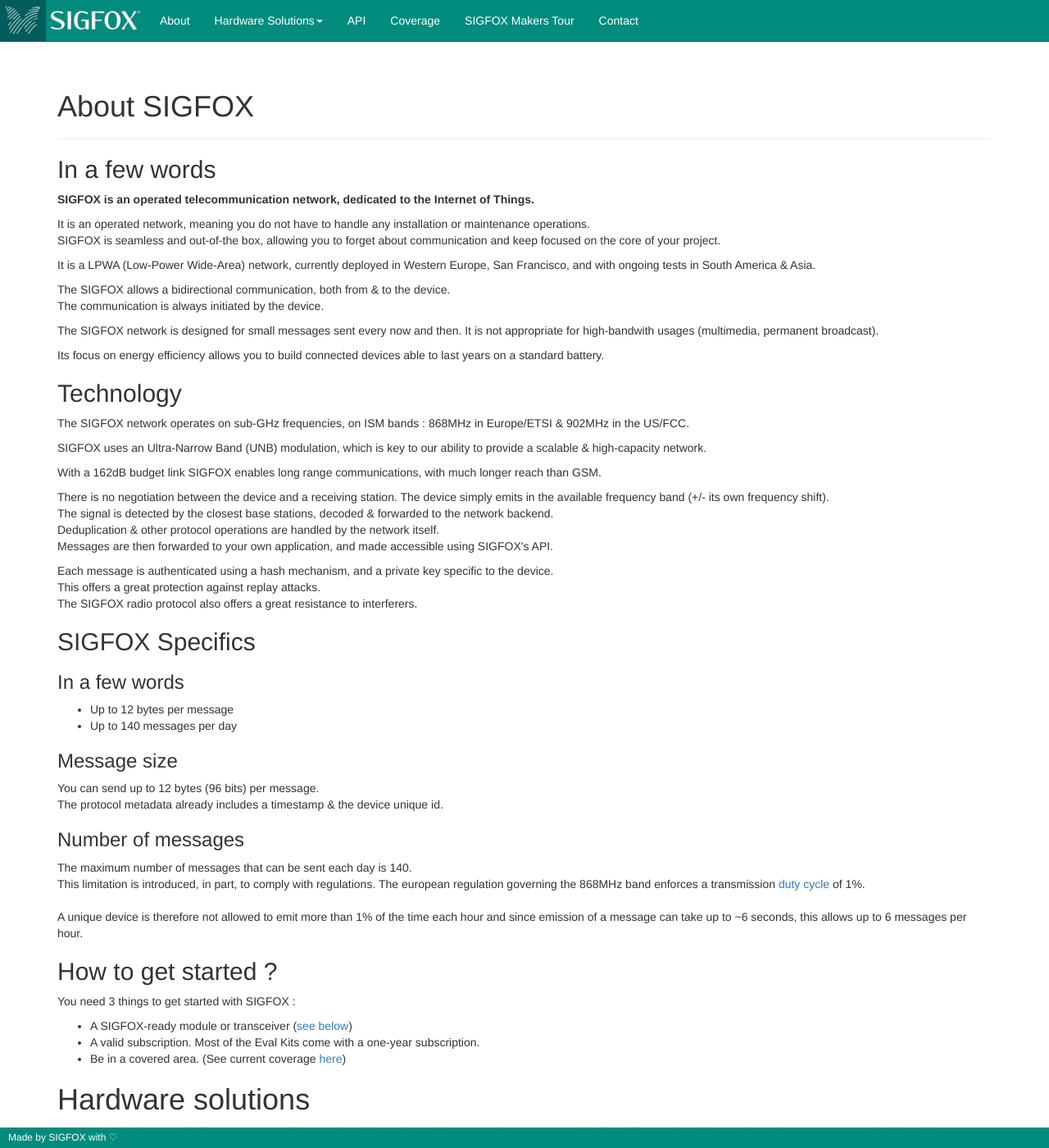
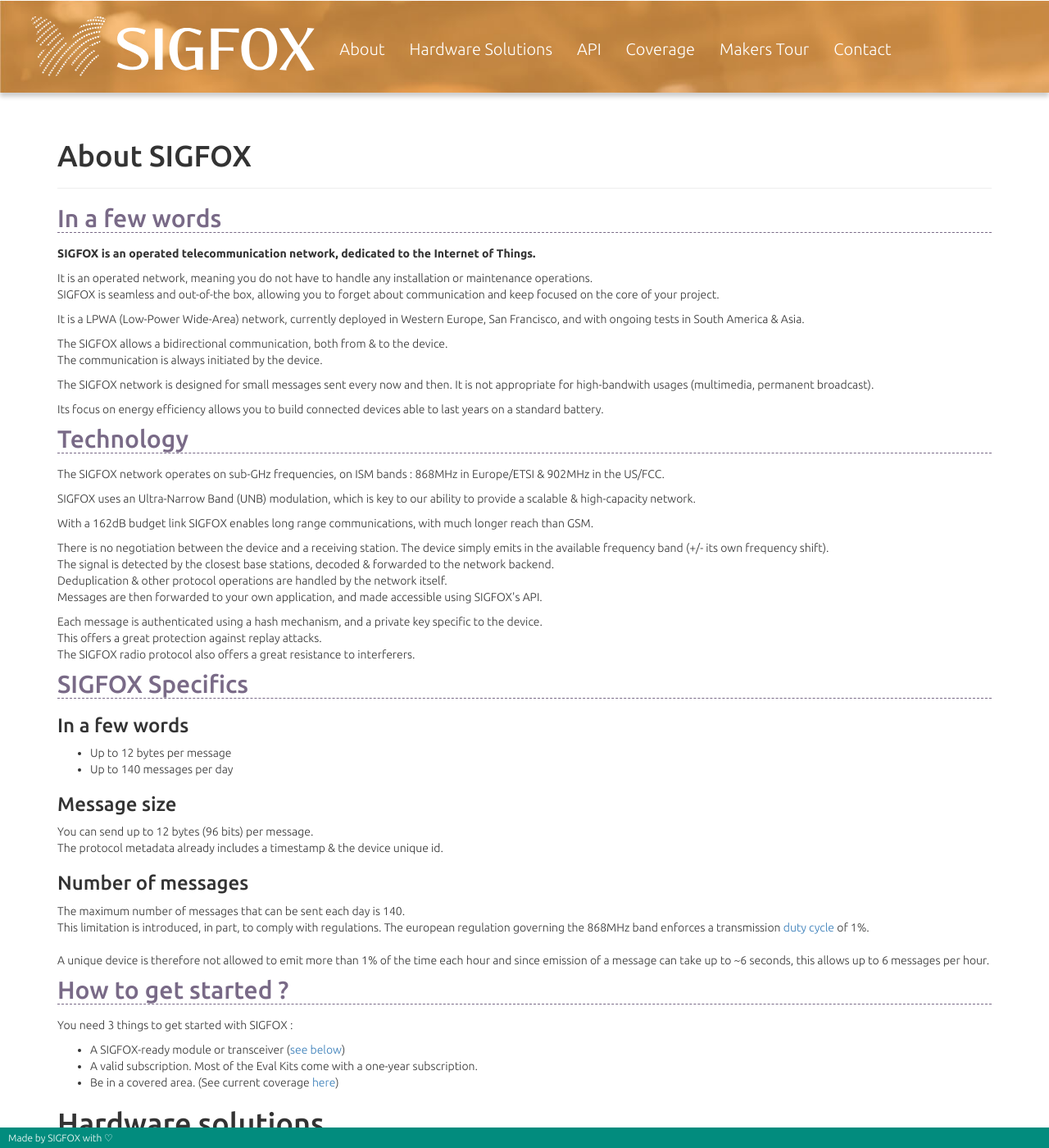
Before and after one commit to sigfox/makers.sigfox.com, a Jekyll site: the page built from index.html, in a window 1280 px wide and 1400 px high. Shown: the whole window at 82% size. Built offline with Jekyll 4.4.1, drawn with Linux system fonts in a browser that asks for light colours.

Commit message:
Header v2

```diff
--- a/_includes/nav.html
+++ b/_includes/nav.html
@@ -1,6 +1,10 @@
 <nav class="navbar navbar-inverse navbar-fixed-top" id="main-nav">
-  <div class="container">
     <div class="navbar-header">
+      <div class="navbar-toggle collapsed sigfox-logo">
+        <a target="_www" href="//www.sigfox.com" aria-expanded="false" aria-controls="navbar">
+          <img src="/img/sigfox-logo-white.svg" />
+        </a>
+      </div>
       <button type="button" class="navbar-toggle collapsed" data-toggle="collapse" data-target="#navbar" aria-expanded="false" aria-controls="navbar">
         <span class="sr-only">Toggle navigation</span>
         <span class="icon-bar"></span>
@@ -9,29 +13,19 @@
       </button>
     </div>
     <div id="navbar" class="navbar-collapse collapse">
+      <div class="sigfox-logo">
+        <a target="_www" href="//www.sigfox.com">
+          <img src="/img/sigfox-logo-white.svg" />
+        </a>
+      </div>
       <ul class="nav navbar-nav">
         <li class="active"><a href="#about">About</a></li>
-        <li>
-            <a href="#" class="dropdown-toggle" data-toggle="dropdown" role="button" aria-expanded="false">
-              Hardware Solutions<span class="caret"></span>
-            </a>
-            <ul class="dropdown-menu" role="menu"></li>
-              <li><a href="#transceivers">Transceivers</a></li>
-              <li role="presentation" class="divider"></li>
-              <li><a href="#soc">Sytems On Chip</a></li>
-              <li role="presentation" class="divider"></li>
-              <li><a href="#modules">Modules</a></li>
-              <li role="presentation" class="divider"></li>
-              <li><a href="#evk-dev-kits">Dev kits: Arduino, Raspberry Pi, ..</a></li>
-              <li role="presentation" class="divider"></li>
-            </ul>
-        </li>
+        <li class="active"><a href="#hardware-solutions">Hardware Solutions</a></li>
         <li><a href="#api">API</a></li>
         <!-- <li><a href="#code">Code samples</a></li> -->
-        <li><a href="#coverage">Coverage</a></li>
-        <li><a href="/tour">SIGFOX Makers Tour</a></li>
+        <li><a href="http://www.sigfox.com/coverage" target="_www">Coverage</a></li>
+        <li><a href="/tour">Makers Tour</a></li>
         <li><a href="#contact">Contact</a></li>
       </ul>
     </div><!--/.nav-collapse -->
-  </div>
 </nav>
--- a/css/style.scss
+++ b/css/style.scss
@@ -6,61 +6,137 @@
 $almostwhite: #fffffe;
 $darkgray: #8c8c8c;
 $lighgray: #d8d8d8;
-$shadow: 0 2px 2px 0px rgba(0, 0, 0, 0.24), 0 0px 2px 0px rgba(0, 0, 0, 0.12);
+$shadow: 0px 5px 5px rgba(0, 0, 0, 0.19);
 $greenshadow: 2px 2px 2px 2px rgba(1, 93, 91, 0.5);
 
+$purple: #796A87;
+
 body{
-  padding:70px 0 35px 0;
-}
-.navbar, .navbar-inverse{
-  background-color: $lightgreen;
-}
-.navbar{
-  background-image: url('/img/logo-sigfox.png');
-  background-repeat: no-repeat;
-  background-size: contain;
-  .container{
-    width:100%;
-    padding-left:180px;
+  padding:130px 0 35px 0;
+  font-family: "Ubuntu",sans-serif;
+  font-weight: lighter;
+  @media (max-width: 768px){
+    padding-top: 80px;
   }
 }
 
-.navbar-inverse{
-  border-color: $darkgreen;
-  .navbar-toggle{
-    border-color: $almostwhite;
+.navbar, .navbar-inverse{
+
+  vertical-align: baseline;
+  padding: 20px 3%;
+  background-image: url(../img/bg-header.jpg);
+  background-repeat: no-repeat;
+  background-size: cover;
+  background-position: 0 0;
+  border:none;
+
+  color: #fff;
+  font-size: 20px;
+  box-shadow: $shadow;
+
+  @media (max-width: 768px){
+    padding:0;
   }
-  .navbar-nav > li > a{
-    color:$almostwhite;
-  }
-  .navbar-nav{
-    > .open, .active{
-      > a, > a:focus, > a:hover{
-        background: $darkgreen;
-      }
+
+  .sigfox-logo{
+    float: left;
+    width:30%;
+
+    img{
+      width: 346px;
+      max-width: 100%;
     }
 
-  }  > a, .navbar-nav > .open > a:focus, .navbar-nav > .open > a:hover, .navbar-nav > .active > a, .navbar-nav > .open > a{
 
   }
 
-  .navbar-toggle:focus, .navbar-toggle:hover{
-    background: $almostwhite;
-    border-color: $darkgreen;
+
+  .navbar-nav{
+    float:right;
+    width: 70%;
+    height:65px;
+    padding-top: 15px;
+
+    > li > a{
+      color:#fff;
+      text-decoration:none;
+    }
+  }
+
+
+
+}
+.navbar-inverse .navbar-nav > .active > a, .navbar-inverse .navbar-nav > .active > a:focus, .navbar-inverse .navbar-nav > .active > a:hover{
+  background-color: transparent;
+}
+.navbar-inverse .navbar-toggle{
+  border-color:#fff;
+
+  .icon-bar{
+    background-color:#000;
+  }
+
+  &.collapsed{
     .icon-bar{
-      background: $lightgreen;
+      background-color:#fff;
     }
   }
 }
-.navbar-brand{
-  padding:0 15px;
+.navbar-inverse button{
+    margin-top:20px;
+  }
+
+.navbar-inverse .collapsed.sigfox-logo{
+  border:none;
+  width:50%;
+  margin-top:8px;
 }
-.navbar-brand img{
-  height:100%;
+.navbar-inverse .navbar-toggle:focus, .navbar-inverse .navbar-toggle:hover{
+  background-color:transparent;
+
+  .icon-bar{
+    color:#fff,
+  }
 }
+.navbar-inverse .navbar-collapse, .navbar-inverse .navbar-form{
+  border:none;
+}
+/* mobile nav revealed */
+.collapse.in, .collapsing{
+  height:120px;
+  .sigfox-logo{
+    display: none;
+  }
+  .navbar-nav{
+    float:left;
+    width:100%;
+    padding-top:0;
+    font-size:16px;
+    margin-left:10px;
 
-.product{
-
+    li{
+      float:left;
+      width:120px;
+      height:2.5em;
+      margin:3px;
+      padding: 0 2px;
+      border: 1px solid #fff;
+      border-radius: 3px;
+      a{
+        max-height: 80%;
+        overflow: hidden;
+        padding:10px;
+        text-align: center;
+      }
+    }
+  }
+}
+/* /nav */
+h2{
+  color: $purple;
+  font-size:30px;
+  margin: 0px 0px 15px;
+  border-bottom:1px dashed $purple;
 }
 .product-intro{
   font-weight: bold;
```
Also changed, not shown: img/bg-header.jpg (added), img/sigfox-logo-white.svg (added).
